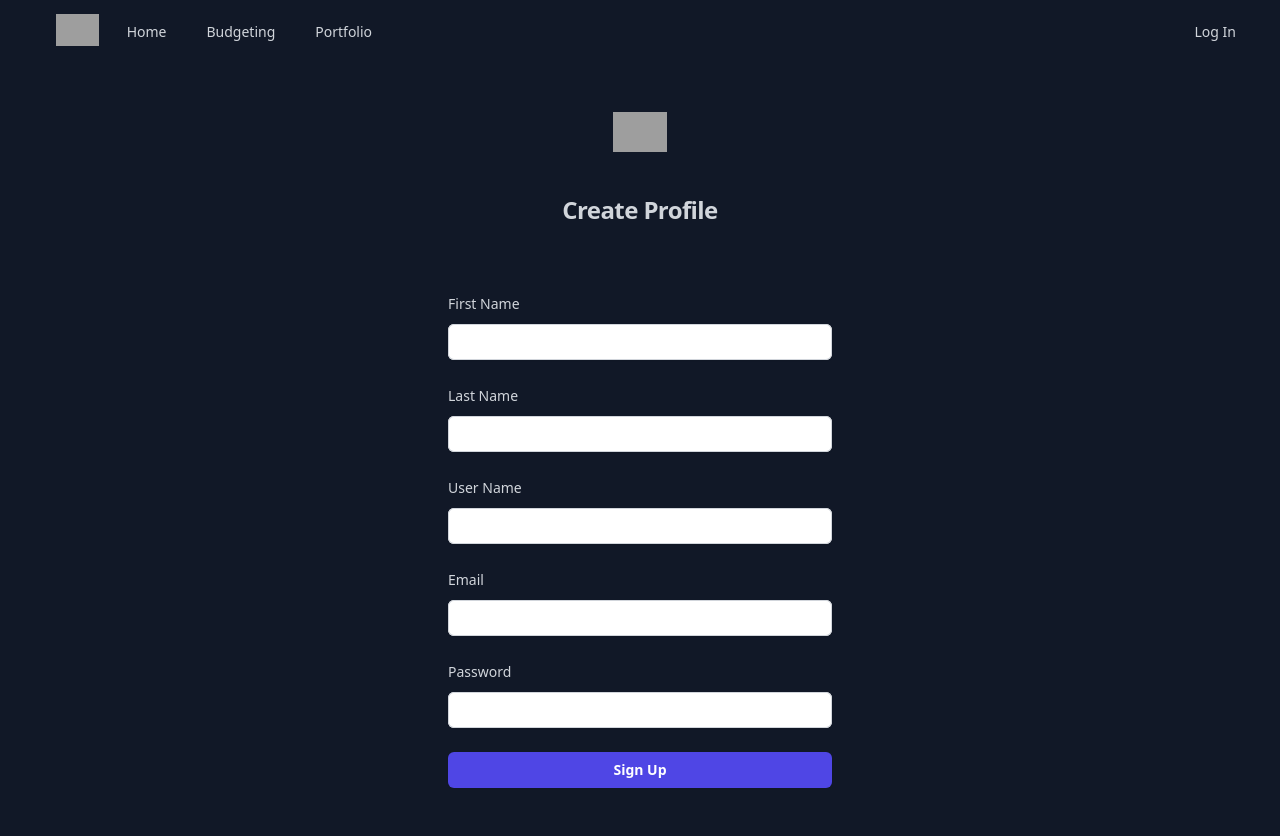
After one commit to al-bose/FinanceTracker, a Django app: page /createuser/ in a window 1280 px wide. The commit adds this page. Run offline with Django 3.2, Linux system fonts and the light colour scheme; style sheets or scripts are compiled from the project's sources; grey boxes are pictures that could not be loaded.

Commit message:
add create user form

```diff
--- /dev/null
+++ b/home/templates/home/createuser.html
@@ -0,0 +1,53 @@
+{% extends "base.html" %}
+{% block content %}
+<div class="flex min-h-full flex-col justify-center px-6 py-12 lg:px-8">
+    <div class="sm:mx-auto sm:w-full sm:max-w-sm">
+      <img class="mx-auto h-10 w-auto" src="https://tailwindui.com/img/logos/mark.svg?color=indigo&shade=600" alt="Your Company">
+      <h2 class="mt-10 text-center text-2xl font-bold leading-9 tracking-tight text-gray-300">Create Profile</h2>
+    </div>
+
+    <div class="mt-10 sm:mx-auto sm:w-full sm:max-w-sm">
+      <form class="space-y-6" method="post" action="{% url 'createuser' %}">
+        {% csrf_token %}
+        <div>
+            <label for="firstname" class="block text-sm font-medium leading-6 text-gray-300">First Name</label>
+            <div class="mt-2">
+            <input id="firstname" name="firstname" type="text" required class="block w-full rounded-md border-0 py-1.5 text-gray-900 shadow-sm ring-1 ring-inset ring-gray-300 placeholder:text-gray-400 focus:ring-2 focus:ring-inset focus:ring-indigo-600 sm:text-sm sm:leading-6">
+            </div>
+        </div>
+
+        <div>
+            <label for="lastname" class="block text-sm font-medium leading-6 text-gray-300">Last Name</label>
+            <div class="mt-2">
+                <input id="lastname" name="lastname" type="text" required class="block w-full rounded-md border-0 py-1.5 text-gray-900 shadow-sm ring-1 ring-inset ring-gray-300 placeholder:text-gray-400 focus:ring-2 focus:ring-inset focus:ring-indigo-600 sm:text-sm sm:leading-6">
+            </div>
+        </div>
+
+        <div>
+            <label for="username" class="block text-sm font-medium leading-6 text-gray-300">User Name</label>
+            <div class="mt-2">
+                <input id="username" name="username" type="text" required class="block w-full rounded-md border-0 py-1.5 text-gray-900 shadow-sm ring-1 ring-inset ring-gray-300 placeholder:text-gray-400 focus:ring-2 focus:ring-inset focus:ring-indigo-600 sm:text-sm sm:leading-6">
+            </div>
+        </div>
+
+        <div>
+            <label for="email" class="block text-sm font-medium leading-6 text-gray-300">Email</label>
+            <div class="mt-2">
+                <input id="email" name="email" type="email" required class="block w-full rounded-md border-0 py-1.5 text-gray-900 shadow-sm ring-1 ring-inset ring-gray-300 placeholder:text-gray-400 focus:ring-2 focus:ring-inset focus:ring-indigo-600 sm:text-sm sm:leading-6">
+            </div>
+        </div>
+
+        <div>
+            <label for="password" class="block text-sm font-medium leading-6 text-gray-300">Password</label>
+            <div class="mt-2">
+                <input id="password" name="password" type="password" required class="block w-full rounded-md border-0 py-1.5 text-gray-900 shadow-sm ring-1 ring-inset ring-gray-300 placeholder:text-gray-400 focus:ring-2 focus:ring-inset focus:ring-indigo-600 sm:text-sm sm:leading-6">
+            </div>
+        </div>
+
+        <div>
+          <button type="submit" class="flex w-full justify-center rounded-md bg-indigo-600 px-3 py-1.5 text-sm font-semibold leading-6 text-white shadow-sm hover:bg-indigo-500 focus-visible:outline focus-visible:outline-2 focus-visible:outline-offset-2 focus-visible:outline-indigo-600">Sign Up</button>
+        </div>
+      </form>
+    </div>
+</div>
+{% endblock %}
--- a/home/templates/home/login.html
+++ b/home/templates/home/login.html
@@ -5,8 +5,6 @@
       <img class="mx-auto h-10 w-auto" src="https://tailwindui.com/img/logos/mark.svg?color=indigo&shade=600" alt="Your Company">
       <h2 class="mt-10 text-center text-2xl font-bold leading-9 tracking-tight text-gray-300">Sign in to your account</h2>
     </div>
-
-
 
     <div class="mt-10 sm:mx-auto sm:w-full sm:max-w-sm">
       <form class="space-y-6" method="post" action="{% url 'login' %}">
@@ -41,7 +39,7 @@
 
       <p class="mt-10 text-center text-sm text-gray-500">
         Not a member?
-        <a href="#" class="font-semibold leading-6 text-indigo-600 hover:text-indigo-500">Create An Account</a>
+        <a href="/createuser" class="font-semibold leading-6 text-indigo-600 hover:text-indigo-500">Create An Account</a>
       </p>
     </div>
 </div>
--- a/home/urls.py
+++ b/home/urls.py
@@ -8,4 +8,5 @@ urlpatterns = [
     #path("login", views.login, name="login")
     path("login/", auth_views.LoginView.as_view(template_name="home/login.html"), name="login"),
     path("logout/", auth_views.LogoutView.as_view(template_name="home/homepage.html"), name="logout"),
+    path("createuser/", views.createuser, name="createuser"),
 ]
--- a/home/views.py
+++ b/home/views.py
@@ -2,7 +2,18 @@ from django.shortcuts import render
 from django.http import HttpResponse
 from django.template import loader
 from django.contrib.auth import authenticate, login
+from django.contrib.auth.models import User
 
 
 def main(request):
    return render(request, "home/homepage.html")
+
+def createuser(request):
+    if request.method == "POST":
+        user = User.objects.create_user(request.POST["username"], request.POST["email"], request.POST["password"])
+        user.first_name = request.POST["firstname"]
+        user.last_name = request.POST["lastname"]
+        user.save()
+        return render(request, "home/login.html")
+    else:
+        return render(request, "home/createuser.html")
```
